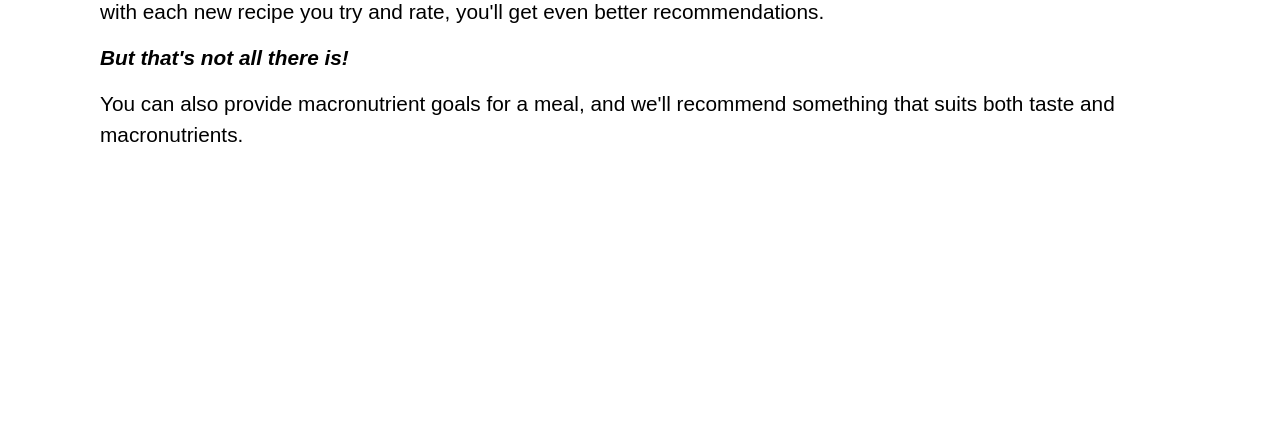
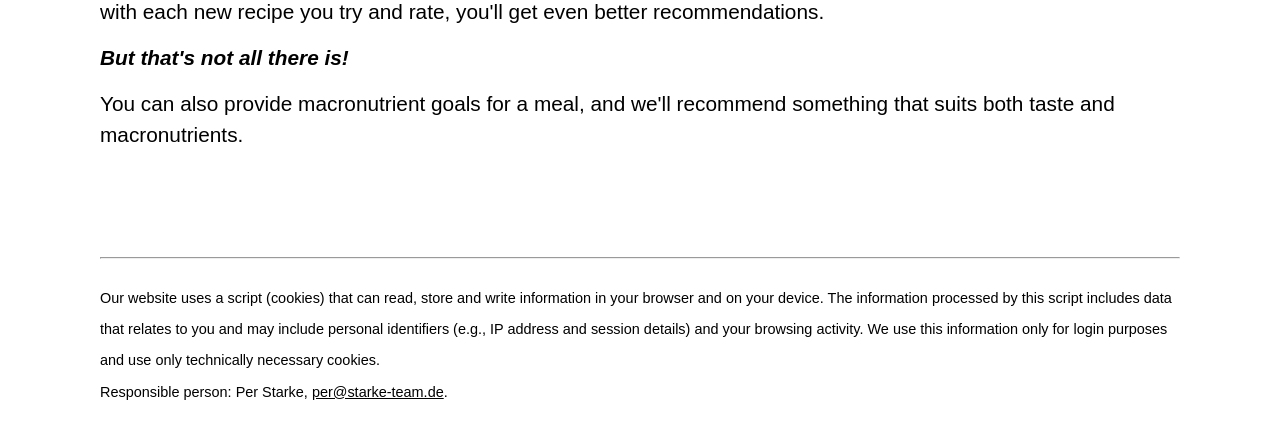
Before and after one commit to Per-Starke/NutritionRecSys, a Flask app: template RecipeRecommender/App/templates/home.html in a window 1280 px wide. Shown: the part 495-921 px from the top of the page. Before the commit the page ends 637 px from the top, so only its background shows below. Run offline with Flask 2, Linux system fonts and the light colour scheme; the template is opened without the code that fills it, so the values that code supplies are empty; parts of the project's set-up code (start-up, migrations or seed data) failed here and were passed over; some libraries are stand-ins or nearby versions.

Commit message:
add cookie note and responsible person
close #60

```diff
--- a/RecipeRecommender/App/templates/home.html
+++ b/RecipeRecommender/App/templates/home.html
@@ -25,4 +25,10 @@ for recipes you already know, and with each new recipe you try and rate, you'll
 You can also provide macronutrient goals for a meal, and we'll recommend something that suits both
 taste and macronutrients.
 </p>
+<br><br>
+<hr class="content-sep">
+<p class="body content"> <small><small>
+Our website uses a script (cookies) that can read, store and write information in your browser and on your device. The information processed by this script includes data that relates to you and may include personal identifiers (e.g., IP address and session details) and your browsing activity. We use this information only for login purposes and use only technically necessary cookies.<br>
+Responsible person: Per Starke, <a href="mxaxixlxtxox:xpxexrx@xsxtxaxrxkxex-xtxexaxmx.xdxex"onmouseover="this.href=this.href.replace(/x/g,'');">per@starke-team.de<a>.
+</small></small></p>
 {% endblock %}
--- a/RecipeRecommender/App/templates/home_coach.html
+++ b/RecipeRecommender/App/templates/home_coach.html
@@ -25,4 +25,10 @@ for recipes they already know, and with each new recipe they try and rate, you'l
 You can also provide macronutrient goals for a meal, and we'll recommend something that suits both
 taste and macronutrients.
 </p>
+<br><br>
+<hr class="content-sep">
+<p class="body content"> <small><small>
+Our website uses a script (cookies) that can read, store and write information in your browser and on your device. The information processed by this script includes data that relates to you and may include personal identifiers (e.g., IP address and session details) and your browsing activity. We use this information only for login purposes and use only technically necessary cookies.<br>
+Responsible person: Per Starke, <a href="mxaxixlxtxox:xpxexrx@xsxtxaxrxkxex-xtxexaxmx.xdxex"onmouseover="this.href=this.href.replace(/x/g,'');">per@starke-team.de<a>.
+</small></small></p>
 {% endblock %}
--- a/RecipeRecommender/App/templates/home_with_requests.html
+++ b/RecipeRecommender/App/templates/home_with_requests.html
@@ -48,4 +48,10 @@ taste and macronutrients.
 {% endfor %}
 </ul>
 {% endif %}
+<br><br>
+<hr class="content-sep">
+<p class="body content"> <small><small>
+Our website uses a script (cookies) that can read, store and write information in your browser and on your device. The information processed by this script includes data that relates to you and may include personal identifiers (e.g., IP address and session details) and your browsing activity. We use this information only for login purposes and use only technically necessary cookies.<br>
+Responsible person: Per Starke, <a href="mxaxixlxtxox:xpxexrx@xsxtxaxrxkxex-xtxexaxmx.xdxex"onmouseover="this.href=this.href.replace(/x/g,'');">per@starke-team.de<a>.
+</small></small></p>
 {% endblock %}
```
